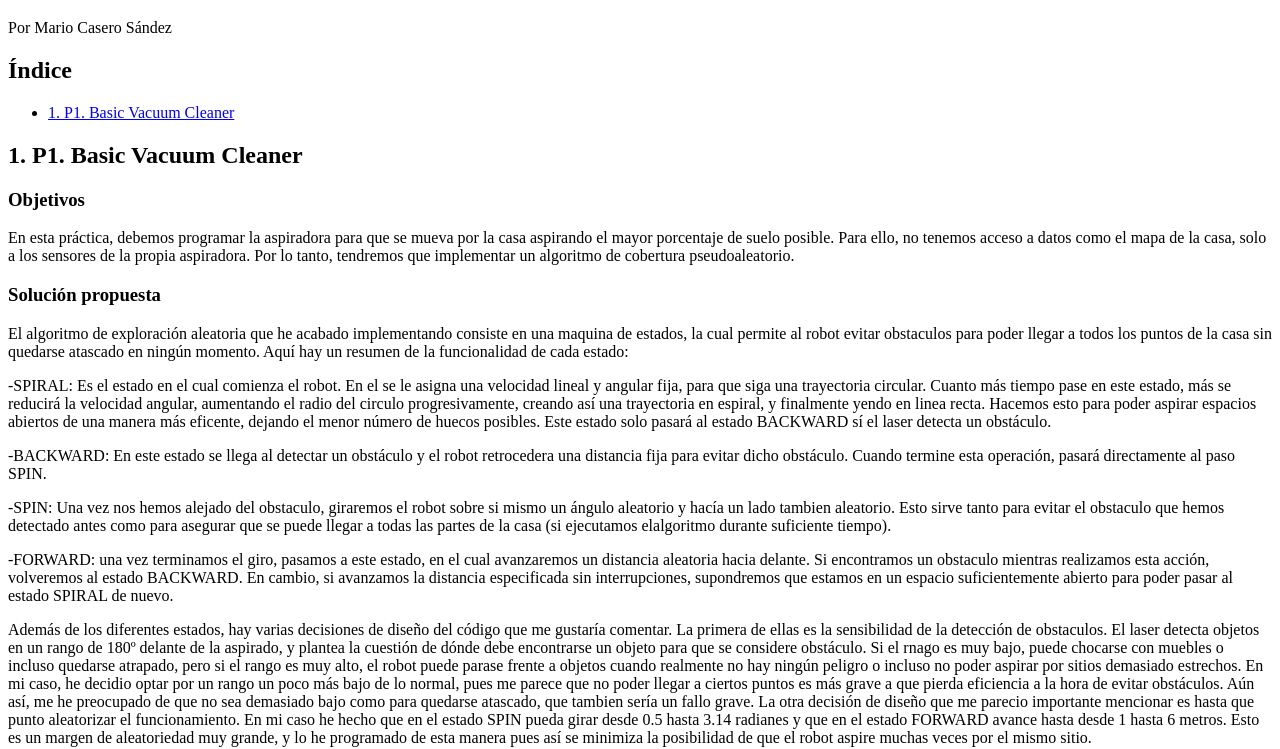
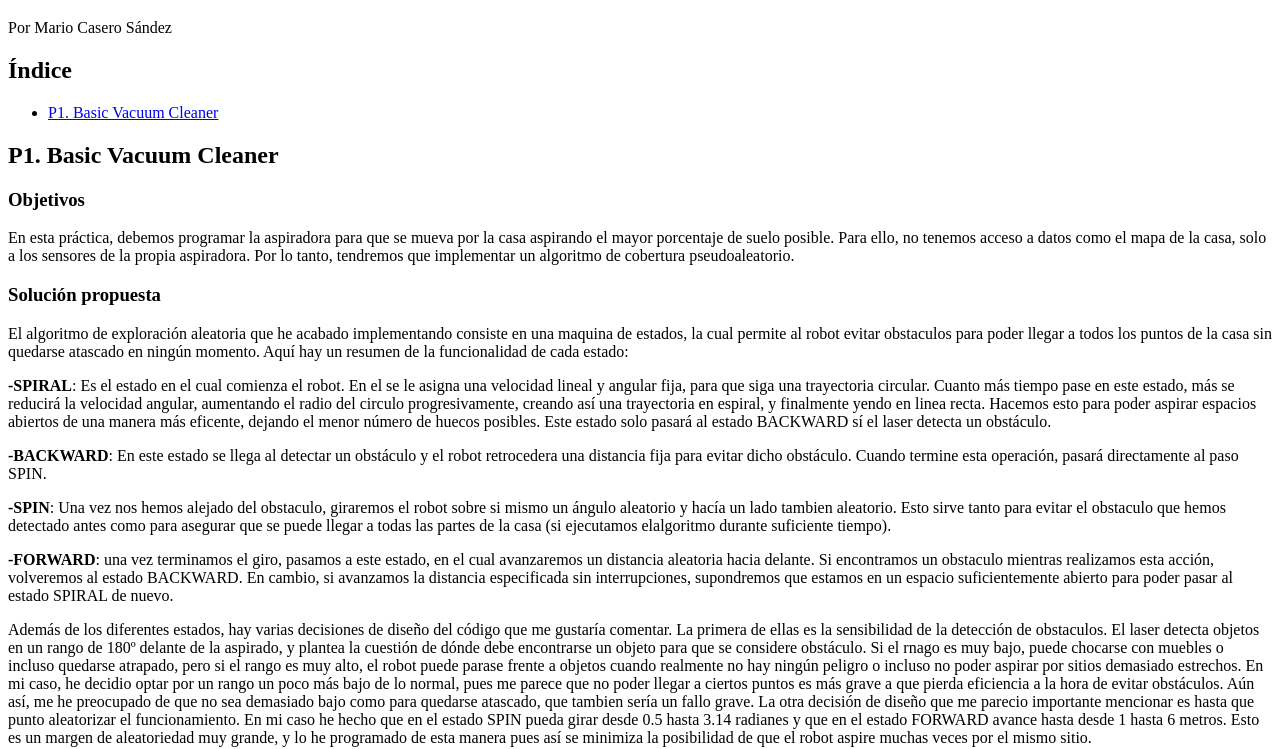
Before and after one commit to MarioC05/Robotica-Movil, a plain HTML site: page index.html in a window 1280 px wide. Shown: the part 61-810 px from the top of the page. Drawn offline with Linux system fonts and the light colour scheme.

Commit message:
Refactor headings and list item formatting
Updated headings and list items for consistency in index.html.

```diff
--- a/index.html
+++ b/index.html
@@ -11,10 +11,10 @@
 
     <h2>Índice</h2>
     <ul>
-        <li><a href="#practica1">1. P1. Basic Vacuum Cleaner</a></li>
+        <li><a href="#practica1">P1. Basic Vacuum Cleaner</a></li>
     </ul>
 
-    <h2 id="practica1">1. P1. Basic Vacuum Cleaner</h2>
+    <h2 id="practica1">P1. Basic Vacuum Cleaner</h2>
     <h3>Objetivos</h3>
     <p>
         En esta práctica, debemos programar la aspiradora para que se mueva por la casa aspirando el mayor porcentaje de suelo posible. Para ello, no tenemos acceso a datos como el mapa de la casa,
@@ -26,19 +26,19 @@
         sin quedarse atascado en ningún momento. Aquí hay un resumen de la funcionalidad de cada estado:
     </p>
     <p>
-        -SPIRAL: Es el estado en el cual comienza el robot. En el se le asigna una velocidad lineal y angular fija, para que siga una trayectoria circular. Cuanto más tiempo pase en este estado,
+        <b>-SPIRAL</b>: Es el estado en el cual comienza el robot. En el se le asigna una velocidad lineal y angular fija, para que siga una trayectoria circular. Cuanto más tiempo pase en este estado,
         más se reducirá la velocidad angular, aumentando el radio del circulo progresivamente, creando así una trayectoria en espiral, y finalmente yendo en linea recta. Hacemos esto para poder aspirar
         espacios abiertos de una manera más eficente, dejando el menor número de huecos posibles. Este estado solo pasará al estado BACKWARD sí el laser detecta un obstáculo.
     </p>
     <p>
-        -BACKWARD: En este estado se llega al detectar un obstáculo y el robot retrocedera una distancia fija para evitar dicho obstáculo. Cuando termine esta operación, pasará directamente al paso SPIN.
+        <b>-BACKWARD</b>: En este estado se llega al detectar un obstáculo y el robot retrocedera una distancia fija para evitar dicho obstáculo. Cuando termine esta operación, pasará directamente al paso SPIN.
     </p>
     <p>
-        -SPIN: Una vez nos hemos alejado del obstaculo, giraremos el robot sobre si mismo un ángulo aleatorio y hacía un lado tambien aleatorio. Esto sirve tanto para evitar el obstaculo que hemos detectado antes
+        <b>-SPIN</b>: Una vez nos hemos alejado del obstaculo, giraremos el robot sobre si mismo un ángulo aleatorio y hacía un lado tambien aleatorio. Esto sirve tanto para evitar el obstaculo que hemos detectado antes
         como para asegurar que se puede llegar a todas las partes de la casa (si ejecutamos elalgoritmo durante suficiente tiempo).
     </p>
     <p>
-        -FORWARD: una vez terminamos el giro, pasamos a este estado, en el cual avanzaremos un distancia aleatoria hacia delante. Si encontramos un obstaculo mientras realizamos esta acción, volveremos
+        <b>-FORWARD</b>: una vez terminamos el giro, pasamos a este estado, en el cual avanzaremos un distancia aleatoria hacia delante. Si encontramos un obstaculo mientras realizamos esta acción, volveremos
         al estado BACKWARD. En cambio, si avanzamos la distancia especificada sin interrupciones, supondremos que estamos en un espacio suficientemente abierto para poder pasar al estado SPIRAL de nuevo.
     </p>
     <p>
```
